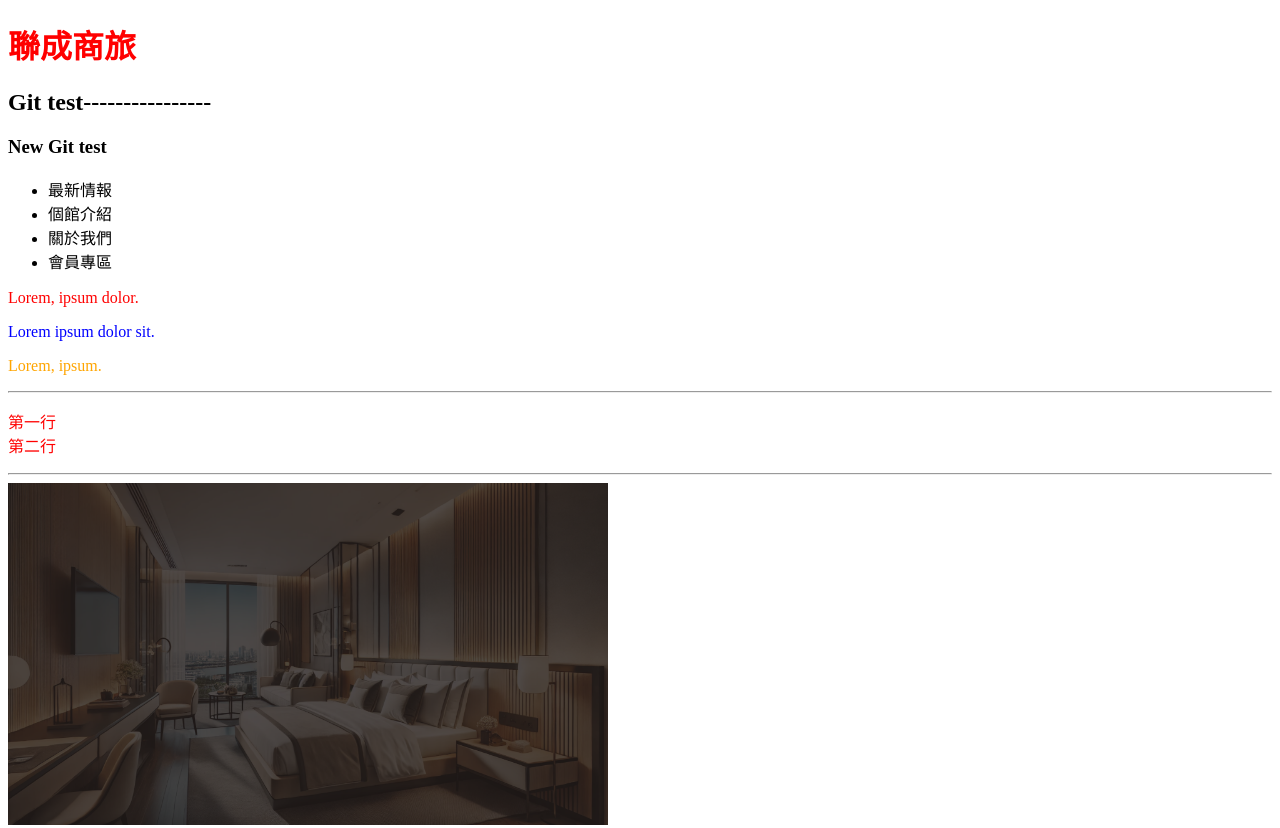
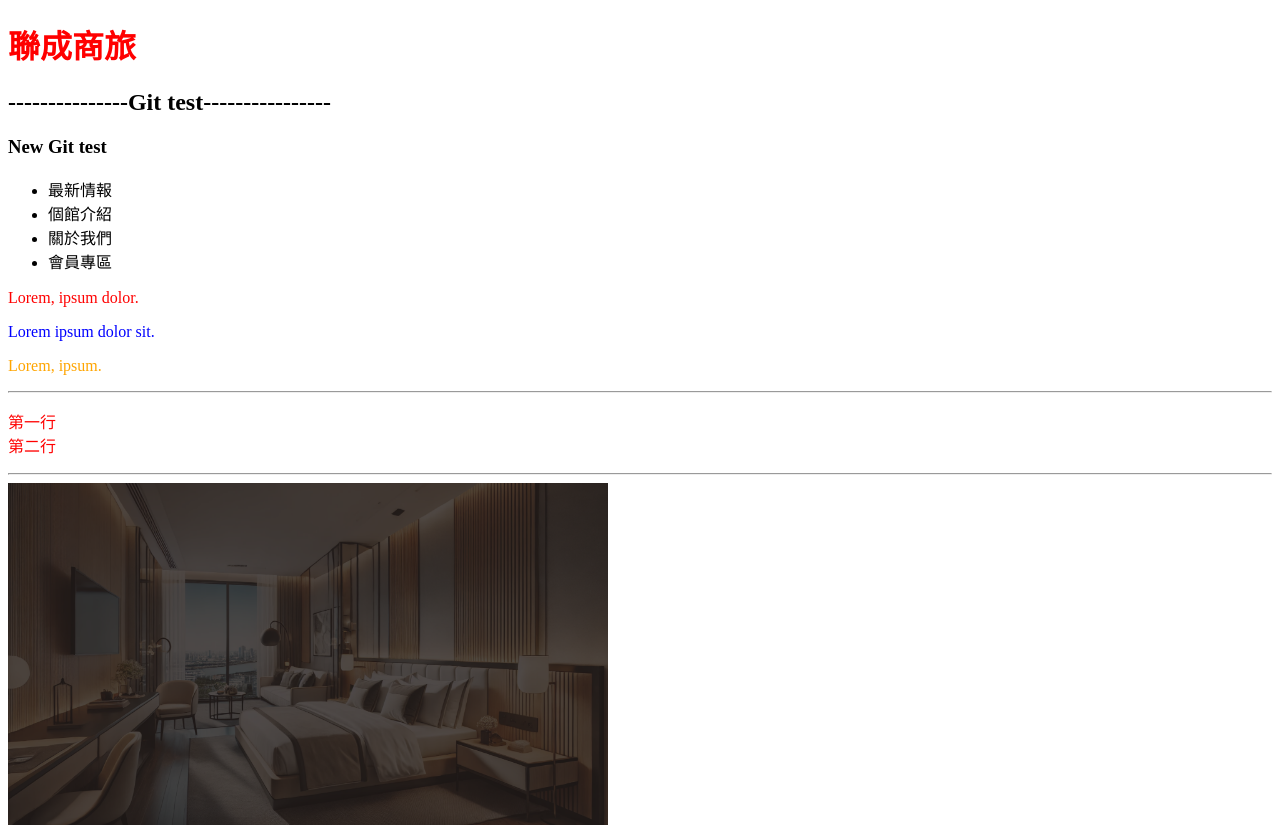
Before and after one commit to AppleCake0226/Hotel, a plain HTML site: page index.html in a window 1280 px wide. Shown: the top 828 px of the page. Drawn offline with Linux system fonts and the light colour scheme.

Commit message:
Update index.html

```diff
--- a/index.html
+++ b/index.html
@@ -12,7 +12,7 @@
     <header>
 
         <h1>聯成商旅</h1>
-        <h2>Git test----------------</h2>
+        <h2>---------------Git test----------------</h2>
         <h3>New Git test</h3>
 
         <nav>
```
